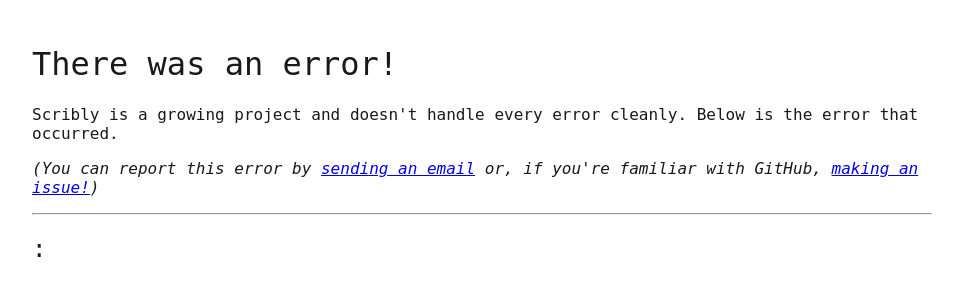
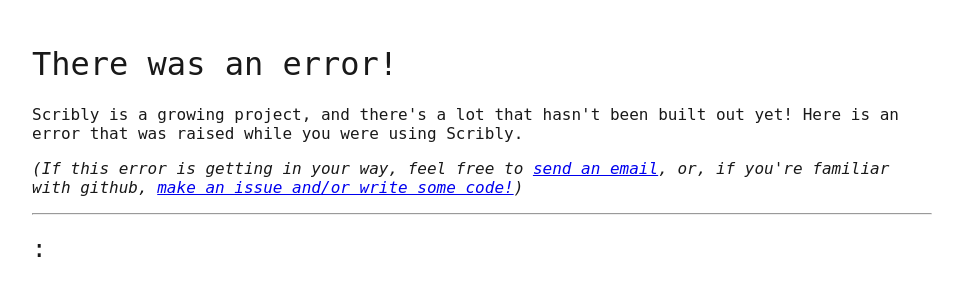
Before and after one commit to zhammer/scribly, a Python web app: template templates/exception.html in a window 1280 px wide. Shown: the top 300 px of the page, without its empty margins (158-1121 px from the left). Run offline with Jinja, Linux system fonts and the light colour scheme; the template is opened without the code that fills it, so the values that code supplies are empty.

Commit message:
Update copy

```diff
--- a/templates/exception.html
+++ b/templates/exception.html
@@ -28,16 +28,15 @@
   <div class="page">
     <h1>There was an error!</h1>
     <p>
-      Scribly is a growing project and doesn't handle every error cleanly.
-      Below is the error that occurred.
+      Scribly is a growing project, and there's a lot that hasn't been built out yet!
+      Here is an error that was raised while you were using Scribly.
     </p>
     <p>
-      <i>(You can report this error by <a
+      <i>(If this error is getting in your way, feel free to <a
           href="mailto:zach.the.hammer@gmail.com?subject=Scribly Bug!" target="_blank"
-          rel="noopener noreferrer">sending an email</a> or, if you're familiar with
-        GitHub,{{ " " }}
+          rel="noopener noreferrer">send an email</a>, or, if you're familiar with github,{{" "}}
         <a target="_blank" rel="noopener noreferrer" href="https://github.com/zhammer/scribly">
-          making an issue!</a>)</i>
+          make an issue and/or write some code!</a>)</i>
     </p>
     <hr>
     <h2>
```
Also changed, not shown: 1 other file.
